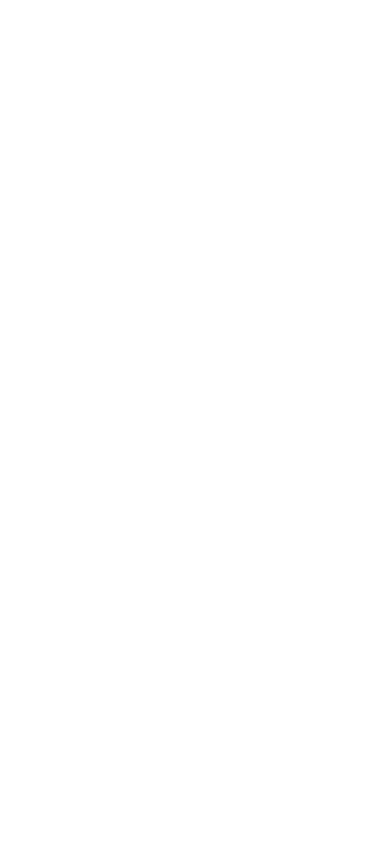
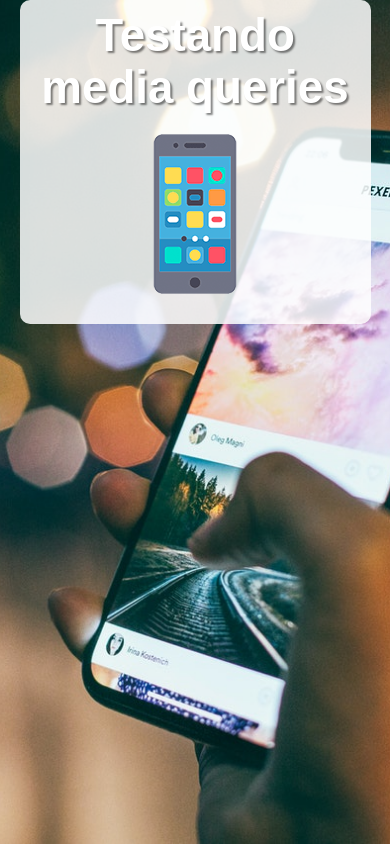
Before and after one commit to EltonLino/html-css, a plain HTML site: page exercicios/ex026/mq004/index.html in a window 390 px wide. Drawn offline with Linux system fonts and the light colour scheme.

Commit message:
inicio mobile first

```diff
--- /dev/null
+++ b/exercicios/ex026/mq004/estilos/media-query.css
@@ -0,0 +1 @@
+@charset "UTF-8";
--- /dev/null
+++ b/exercicios/ex026/mq004/estilos/style.css
@@ -0,0 +1,47 @@
+@charset "UTF-8";
+
+/*Versão Mobile first*/
+
+*{
+    font-family: Arial, Helvetica, sans-serif;
+    font-size: 1.3em;
+    margin: 0px;
+    padding: 0px;
+    box-sizing: border-box;
+}
+
+html{
+    width: 100vw;
+    height: 100vh;
+}
+
+body{
+    background: black url(../imagens/back-phone.jpg) no-repeat;
+    background-size: cover;
+    background-position: center center;
+}
+
+main {
+    background-color: rgba(255, 255, 255, 0.844);
+    width: 90vw;
+    margin: auto;
+    border-radius: 10px;
+    padding: 10px;
+}
+
+h1 {
+    text-align: center;
+    color: white;
+    text-shadow: 2px 2px 2px rgba(0, 0, 0, 0.49);
+}
+
+img {
+    display: block;
+    margin: auto;
+}
+
+img#phone { display: block;}
+img#tablet { display: none;}
+img#print { display: none;}
+img#pc { display: none;}
+img#tv {display: none;}
--- a/exercicios/ex026/mq004/index.html
+++ b/exercicios/ex026/mq004/index.html
@@ -4,8 +4,17 @@
     <meta charset="UTF-8">
     <meta name="viewport" content="width=device-width, initial-scale=1.0">
     <title>Media Queries</title>
+    <link rel="stylesheet" href="estilos/style.css" media="all">
+    <link rel="stylesheet" href="estilos/media-query.css">
 </head>
 <body>
-
+    <main>
+        <h1>Testando media queries</h1>
+        <img id = "phone" src="imagens/icon-phone.png" alt="Acessando via smartphone">
+        <img id ="tablet"src="imagens/icon-tablet.png" alt="Acessando via tablet">
+        <img id = "print" src="imagens/icon-print.png" alt="Versão para impressão">
+        <img id = "pc" src="imagens/icon-pc.png" alt="Acessando via pc">
+        <img id = "tv" src="imagens/icon-tv.png" alt="Acessando via TV">
+    </main>
 </body>
 </html>
```
